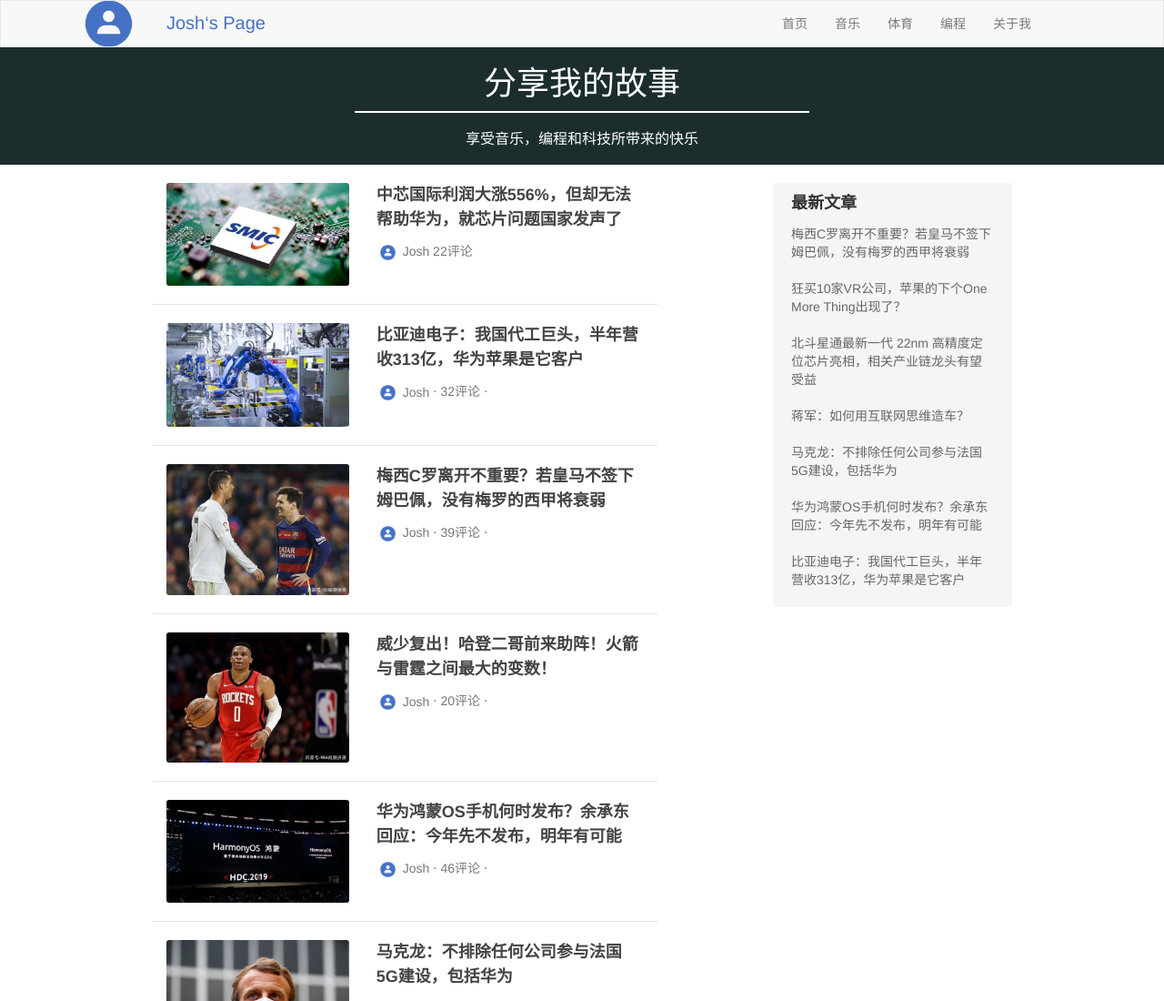
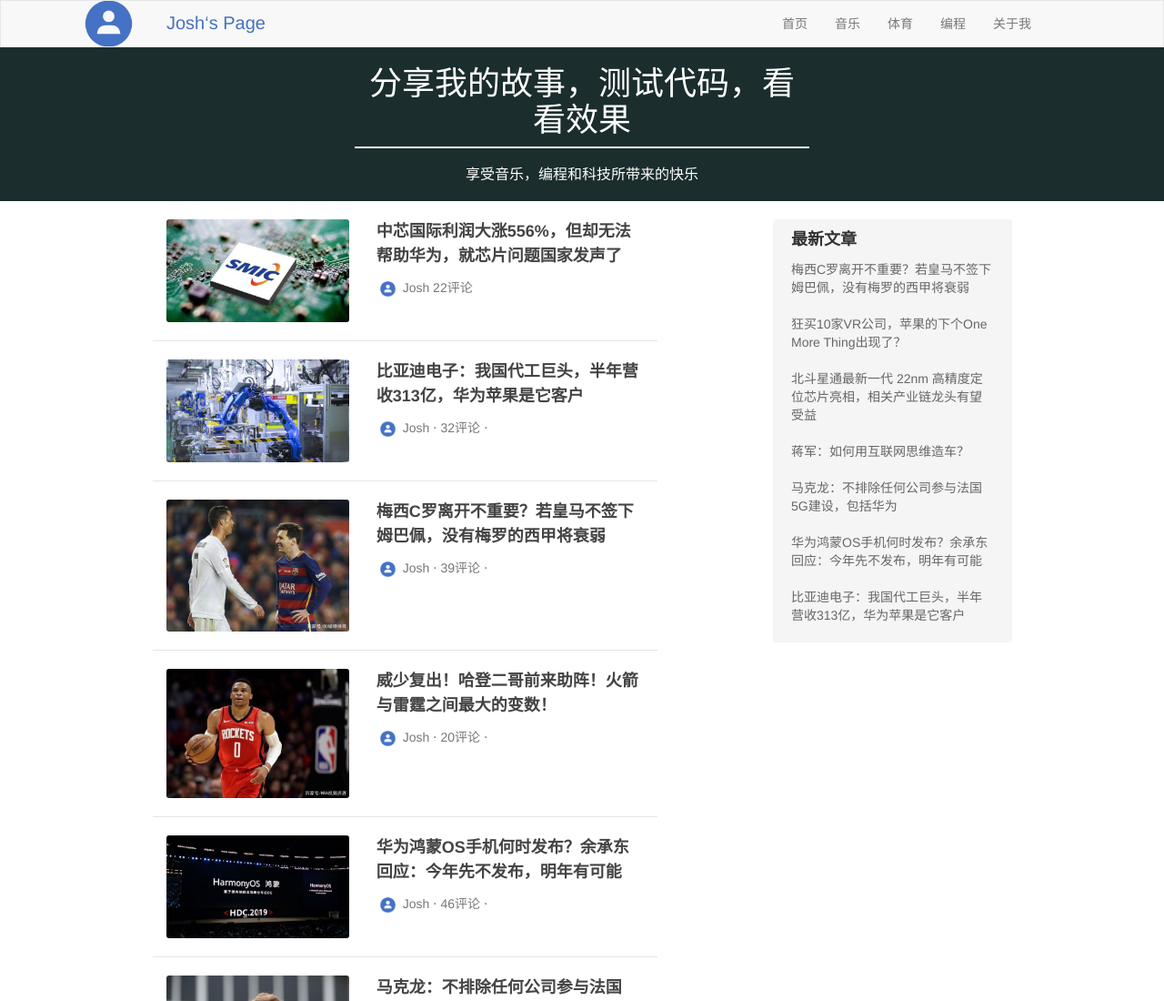
Before and after one commit to liyucheng1234/myhomepage, a plain HTML site: page index.html in a window 1280 px wide. Shown: the top 1100 px of the page at 91% size. Drawn offline with nearby package versions, Linux system fonts and the light colour scheme.

Commit message:
测试代码看看效果

```diff
--- a/index.html
+++ b/index.html
@@ -38,7 +38,7 @@
     <!-- site-title -->
     <div class="site-title">
         <h1 class="text-center title">
-            分享我的故事
+            分享我的故事，测试代码，看看效果
         </h1>
         <h2 class="site-description text-center">享受音乐，编程和科技所带来的快乐</h2>
     </div>
```
